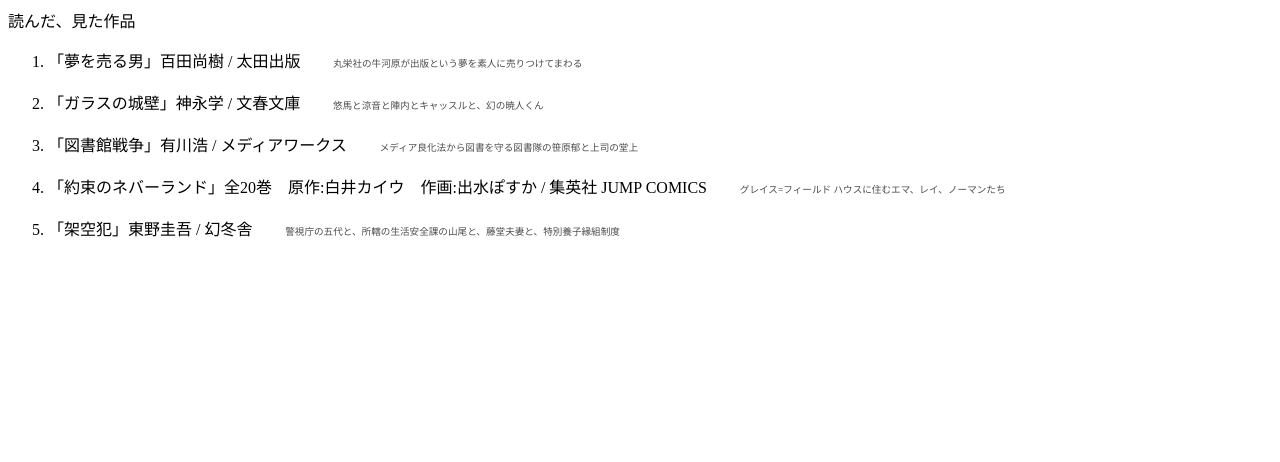
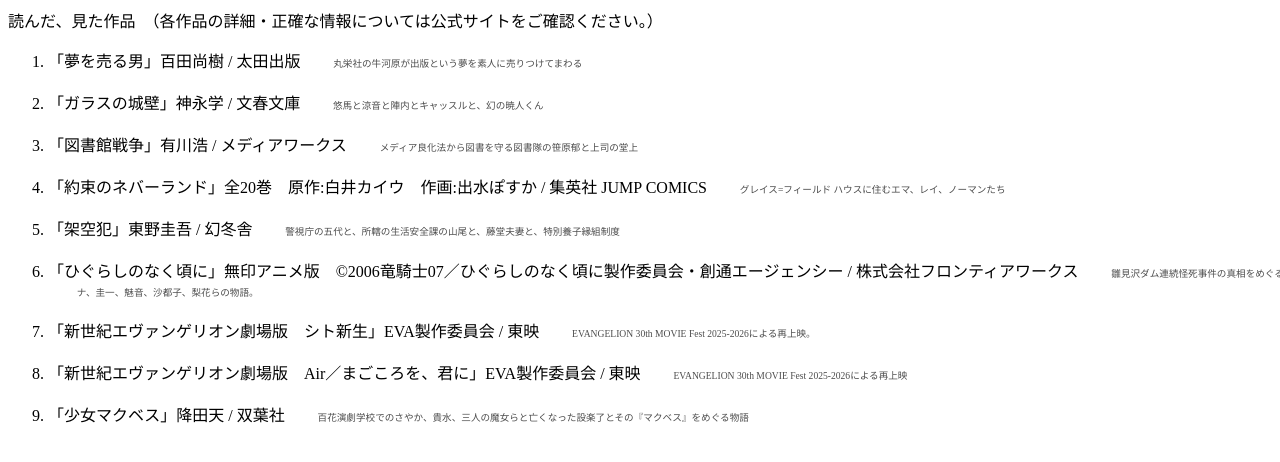
Before and after one commit to 2x255/AS-02, a plain HTML site: page index.html in a window 1280 px wide. Drawn offline with Linux system fonts and the light colour scheme.

Commit message:
Update index.html

```diff
--- a/index.html
+++ b/index.html
@@ -13,7 +13,7 @@
             }
         </style>
 
-        読んだ、見た作品
+        読んだ、見た作品　（各作品の詳細・正確な情報については公式サイトをご確認ください。）
         <ol>
             <li>
                 「夢を売る男」百田尚樹 / 太田出版
@@ -35,6 +35,22 @@
                 「架空犯」東野圭吾 / 幻冬舎
                 <small class="_smallA">警視庁の五代と、所轄の生活安全課の山尾と、藤堂夫妻と、特別養子縁組制度</small>
             </li><br><!--20250815-->
+            <li>
+                「ひぐらしのなく頃に」無印アニメ版　©2006竜騎士07／ひぐらしのなく頃に製作委員会・創通エージェンシー / 株式会社フロンティアワークス
+                <small class="_smallA">雛見沢ダム連続怪死事件の真相をめぐるレナ、圭一、魅音、沙都子、梨花らの物語。</small>
+            </li><br><!--20251009-->
+            <li>
+                「新世紀エヴァンゲリオン劇場版　シト新生」EVA製作委員会 / 東映
+                <small class="_smallA">EVANGELION 30th MOVIE Fest 2025-2026による再上映。</small>
+            </li><br><!--20251010(CINECITY ZART)-->
+            <li>
+                「新世紀エヴァンゲリオン劇場版　Air／まごころを、君に」EVA製作委員会 / 東映
+                <small class="_smallA">EVANGELION 30th MOVIE Fest 2025-2026による再上映</small>
+            </li><br><!--20251027(CINECITY ZART), 20251028(CINECITY ZART), 20251105(ユナイテッド・シネマ豊橋18)-->
+            <li>
+                「少女マクベス」降田天 / 双葉社
+                <small class="_smallA">百花演劇学校でのさやか、貴水、三人の魔女らと亡くなった設楽了とその『マクベス』をめぐる物語</small>
+            </li><br><!--20251113 さやかの脚本の貴水のマクベスを見せてくれないのでは物語が終わった気がしない。我々には意味が分からなくても良いからさやかの「少女マクベス」が終わるまでが見たかった。-->
         </ol>
     </body>
 </html>
```
